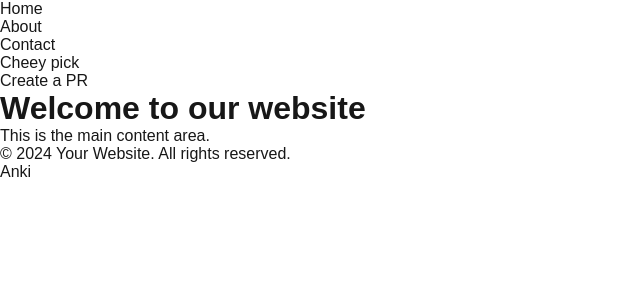
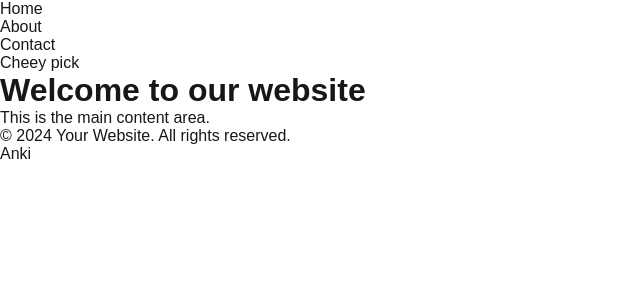
Before and after one commit to Anki-1611/React-app, a Next.js app: page / in a window 1280 px wide. Shown: the top 300 px of the page, without its empty margins (0-640 px from the left). Built offline with nearby package versions, Linux system fonts and the light colour scheme.

Commit message:
comit
fewewte

```diff
--- a/src/app/globals.css
+++ b/src/app/globals.css
@@ -6,7 +6,7 @@
 @media (prefers-color-scheme: dark) {
   :root {
     --background: #0a0a0a;
-    --foreground: #eded;
+
   }
 }
 
--- a/src/app/page.js
+++ b/src/app/page.js
@@ -7,7 +7,6 @@
         <li><a href="#about" className="text-white">About</a></li>
         <li><a href="#contact" className="text-white">Contact</a></li>
          <li><a href="#contact" className="text-white">Cheey pick</a></li>
-                  <li><a href="#contact" className="text-white">Create a PR</a></li>
       </ul>
     </nav>
   );
```
